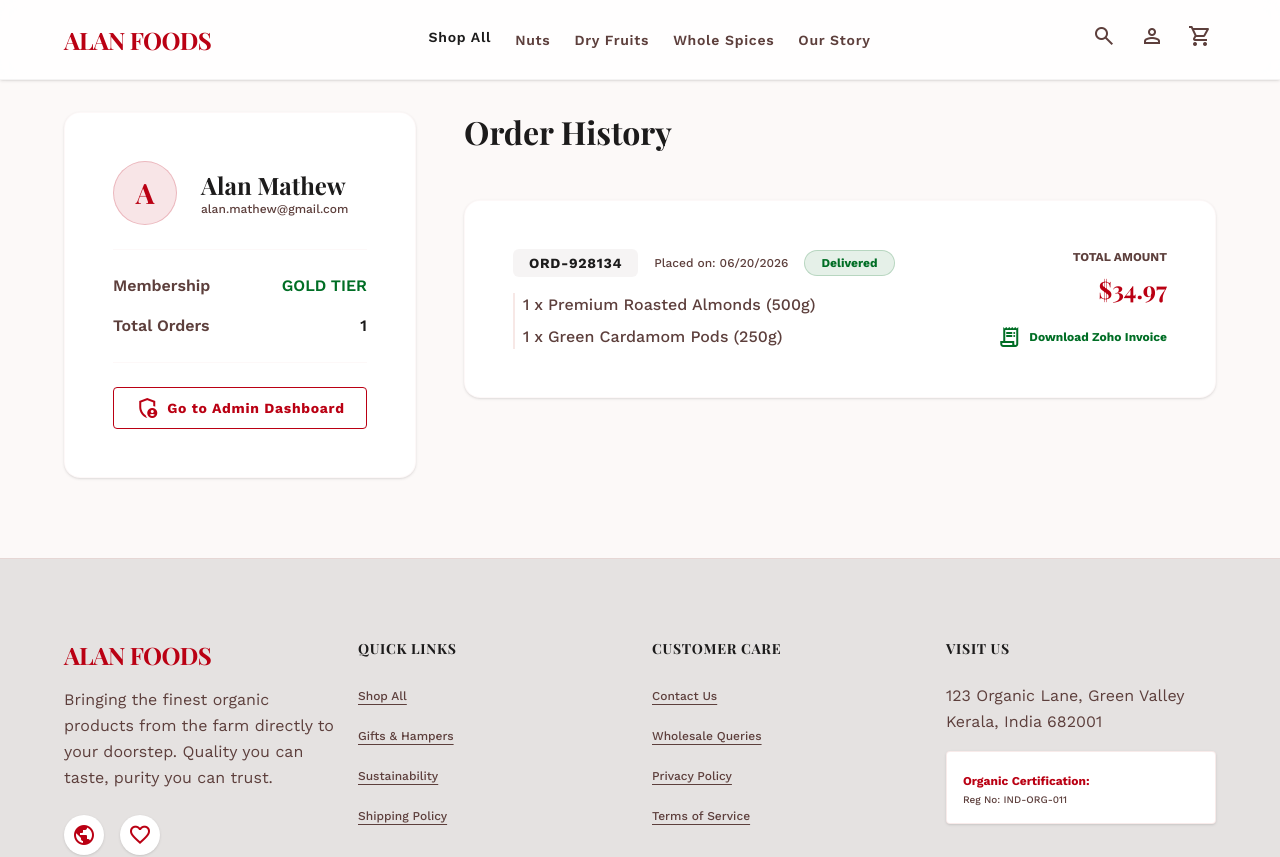
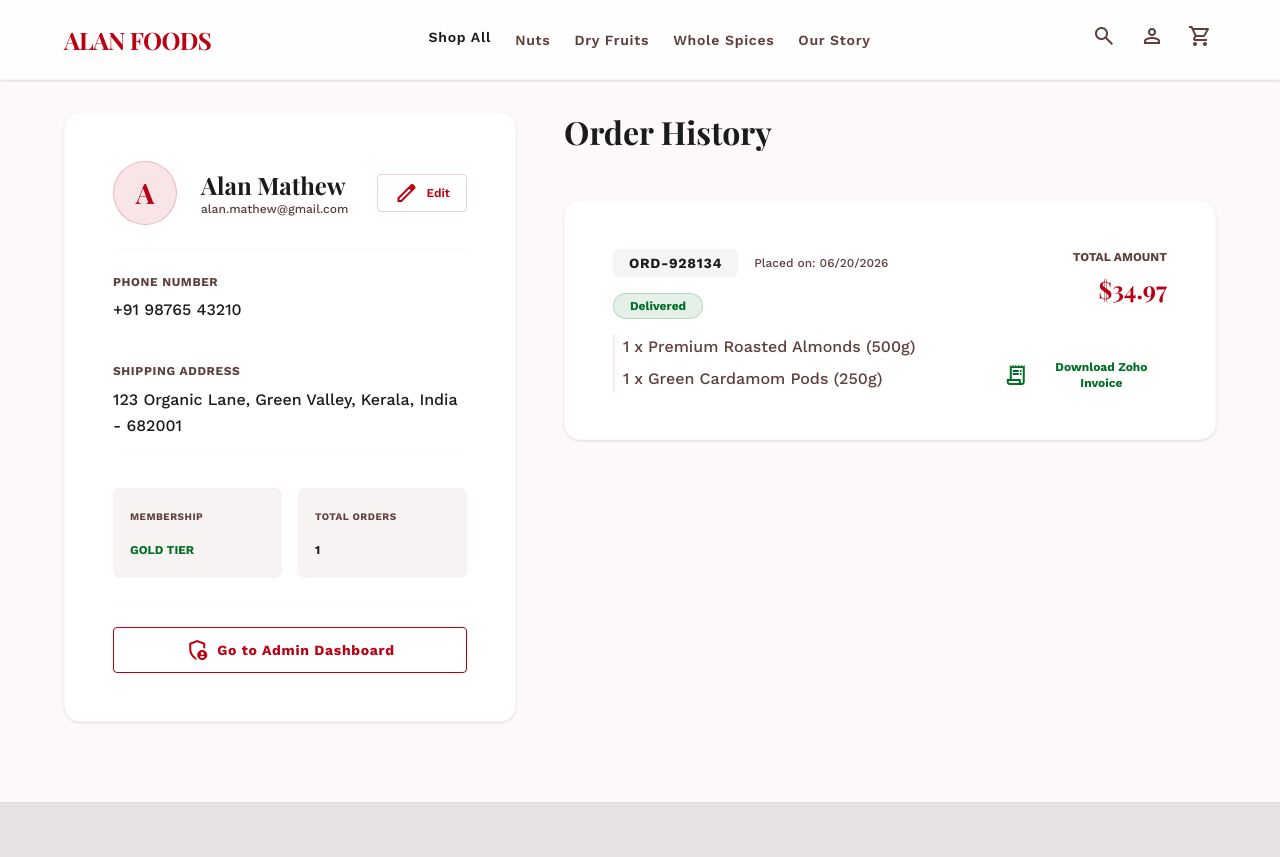
Before and after one commit to ALANSAM10-tech/ALANFOODS, a Next.js app in the folder frontend/: page /account in a window 1280 px wide. Shown: the top 857 px of the page. Built offline with nearby package versions, Linux system fonts and the light colour scheme; a web font is replaced by a local one.

Commit message:
feat: redesign account profile card, add inline edit and details update form persisting to localStorage

```diff
--- a/frontend/app/account/page.tsx
+++ b/frontend/app/account/page.tsx
@@ -21,6 +21,16 @@
   // State
   const [orders, setOrders] = useState<Order[]>([]);
 
+  // Profile state
+  const [profile, setProfile] = useState({
+    name: "Alan Mathew",
+    email: "alan.mathew@gmail.com",
+    phone: "+91 98765 43210",
+    address: "123 Organic Lane, Green Valley, Kerala, India - 682001"
+  });
+  const [isEditing, setIsEditing] = useState(false);
+  const [editForm, setEditForm] = useState({ ...profile });
+
   useEffect(() => {
     // Read from localStorage
     const saved = localStorage.getItem("mock_orders");
@@ -41,7 +51,30 @@
       localStorage.setItem("mock_orders", JSON.stringify(initialOrders));
       setTimeout(() => setOrders(initialOrders), 0);
     }
+
+    const savedProfile = localStorage.getItem("user_profile");
+    if (savedProfile) {
+      try {
+        const parsedProfile = JSON.parse(savedProfile);
+        setProfile(parsedProfile);
+        setEditForm(parsedProfile);
+      } catch (e) {
+        console.error("Failed to parse saved profile", e);
+      }
+    }
   }, []);
+
+  const handleProfileChange = (e: React.ChangeEvent<HTMLInputElement | HTMLTextAreaElement>) => {
+    const { name, value } = e.target;
+    setEditForm((prev) => ({ ...prev, [name]: value }));
+  };
+
+  const saveProfile = (e: React.FormEvent) => {
+    e.preventDefault();
+    setProfile(editForm);
+    localStorage.setItem("user_profile", JSON.stringify(editForm));
+    setIsEditing(false);
+  };
 
   return (
     <>
@@ -71,32 +104,130 @@
 
         <div className="grid grid-cols-1 lg:grid-cols-12 gap-lg items-start">
           {/* User Profile Info */}
-          <div className="lg:col-span-4 bg-white p-lg rounded-2xl border border-outline-variant/10 shadow-sm space-y-md">
-            <div className="flex items-center gap-md pb-md border-b border-outline-variant/10">
+          <div className="lg:col-span-5 bg-white p-lg rounded-2xl border border-outline-variant/10 shadow-sm space-y-md">
+            {!isEditing ? (
+              <>
+                <div className="flex items-center justify-between pb-md border-b border-outline-variant/10">
+                  <div className="flex items-center gap-md">
                     <div className="w-16 h-16 rounded-full bg-primary/10 text-primary flex items-center justify-center font-serif text-[28px] font-bold border border-primary/20">
-                A
+                      {profile.name.charAt(0).toUpperCase()}
                     </div>
                     <div>
-                <h2 className="font-serif text-headline-md font-bold text-on-surface">Alan Mathew</h2>
-                <p className="font-sans text-xs text-on-surface-variant font-medium">alan.mathew@gmail.com</p>
+                      <h2 className="font-serif text-headline-md font-bold text-on-surface">{profile.name}</h2>
+                      <p className="font-sans text-xs text-on-surface-variant font-medium">{profile.email}</p>
+                    </div>
+                  </div>
+                  <button
+                    onClick={() => {
+                      setEditForm({ ...profile });
+                      setIsEditing(true);
+                    }}
+                    className="flex items-center gap-xs font-sans text-label-sm text-primary border border-primary/20 hover:bg-primary/5 px-sm py-1.5 rounded-lg transition-all font-semibold"
+                  >
+                    <span className="material-symbols-outlined text-[16px]">edit</span>
+                    Edit
+                  </button>
+                </div>
+
+                <div className="space-y-md font-sans text-body-md">
+                  <div className="space-y-xs pb-sm border-b border-outline-variant/5">
+                    <span className="block text-xs uppercase font-bold text-on-surface-variant tracking-wider">Phone Number</span>
+                    <span className="text-on-surface font-medium">{profile.phone || "Not provided"}</span>
+                  </div>
+                  <div className="space-y-xs pb-sm border-b border-outline-variant/5">
+                    <span className="block text-xs uppercase font-bold text-on-surface-variant tracking-wider">Shipping Address</span>
+                    <span className="text-on-surface font-medium block leading-relaxed">{profile.address || "Not provided"}</span>
+                  </div>
+
+                  <div className="grid grid-cols-2 gap-sm pt-xs">
+                    <div className="bg-surface-container-low p-sm rounded-xl border border-outline-variant/5">
+                      <span className="block text-[10px] uppercase font-bold text-on-surface-variant tracking-wider mb-xs">Membership</span>
+                      <span className="text-secondary font-bold uppercase text-xs">Gold Tier</span>
+                    </div>
+                    <div className="bg-surface-container-low p-sm rounded-xl border border-outline-variant/5">
+                      <span className="block text-[10px] uppercase font-bold text-on-surface-variant tracking-wider mb-xs">Total Orders</span>
+                      <span className="text-on-surface font-bold text-xs">{orders.length}</span>
+                    </div>
+                  </div>
+                </div>
+              </>
+            ) : (
+              <form onSubmit={saveProfile} className="space-y-md">
+                <div className="flex items-center gap-sm pb-md border-b border-outline-variant/10">
+                  <span className="material-symbols-outlined text-primary text-[24px]">manage_accounts</span>
+                  <h2 className="font-serif text-headline-md font-bold text-on-surface">Edit Profile Details</h2>
+                </div>
+
+                <div className="space-y-sm font-sans">
+                  <div className="space-y-xs">
+                    <label className="text-xs uppercase font-bold text-on-surface-variant">Full Name</label>
+                    <input
+                      type="text"
+                      name="name"
+                      required
+                      value={editForm.name}
+                      onChange={handleProfileChange}
+                      className="w-full bg-white border border-outline-variant/40 rounded-lg px-md py-2 focus:ring-1 focus:ring-primary focus:border-primary text-sm font-sans"
+                    />
+                  </div>
+
+                  <div className="space-y-xs">
+                    <label className="text-xs uppercase font-bold text-on-surface-variant">Email Address</label>
+                    <input
+                      type="email"
+                      name="email"
+                      required
+                      value={editForm.email}
+                      onChange={handleProfileChange}
+                      className="w-full bg-white border border-outline-variant/40 rounded-lg px-md py-2 focus:ring-1 focus:ring-primary focus:border-primary text-sm font-sans"
+                    />
+                  </div>
+
+                  <div className="space-y-xs">
+                    <label className="text-xs uppercase font-bold text-on-surface-variant">Phone Number</label>
+                    <input
+                      type="tel"
+                      name="phone"
+                      value={editForm.phone}
+                      onChange={handleProfileChange}
+                      className="w-full bg-white border border-outline-variant/40 rounded-lg px-md py-2 focus:ring-1 focus:ring-primary focus:border-primary text-sm font-sans"
+                    />
+                  </div>
+
+                  <div className="space-y-xs">
+                    <label className="text-xs uppercase font-bold text-on-surface-variant">Shipping Address</label>
+                    <textarea
+                      name="address"
+                      rows={3}
+                      value={editForm.address}
+                      onChange={handleProfileChange}
+                      className="w-full bg-white border border-outline-variant/40 rounded-lg px-md py-2 focus:ring-1 focus:ring-primary focus:border-primary text-sm font-sans resize-none leading-relaxed"
+                    />
                   </div>
                 </div>
 
-            <div className="space-y-sm font-sans text-body-md">
-              <div className="flex justify-between font-semibold">
-                <span className="text-on-surface-variant">Membership</span>
-                <span className="text-secondary uppercase">Gold Tier</span>
+                <div className="flex gap-sm pt-xs">
+                  <button
+                    type="button"
+                    onClick={() => setIsEditing(false)}
+                    className="flex-1 border border-outline-variant/30 text-on-surface-variant hover:bg-surface-container py-2 rounded-lg font-sans text-label-md font-bold transition-all text-center"
+                  >
+                    Cancel
+                  </button>
+                  <button
+                    type="submit"
+                    className="flex-1 bg-primary text-white hover:brightness-110 py-2 rounded-lg font-sans text-label-md font-bold transition-all text-center shadow-sm"
+                  >
+                    Save Changes
+                  </button>
                 </div>
-              <div className="flex justify-between font-semibold">
-                <span className="text-on-surface-variant">Total Orders</span>
-                <span className="text-on-surface">{orders.length}</span>
-              </div>
-            </div>
+              </form>
+            )}
 
             <div className="pt-md border-t border-outline-variant/10">
               <Link
                 href="/admin/inventory"
-                className="w-full flex items-center justify-center gap-xs border border-primary text-primary hover:bg-primary hover:text-white py-2 rounded-lg font-sans text-label-md font-bold transition-all"
+                className="w-full flex items-center justify-center gap-xs border border-primary text-primary hover:bg-primary hover:text-white py-2.5 rounded-lg font-sans text-label-md font-bold transition-all"
               >
                 <span className="material-symbols-outlined text-[18px]">admin_panel_settings</span>
                 Go to Admin Dashboard
@@ -105,7 +236,7 @@
           </div>
 
           {/* Order History */}
-          <div className="lg:col-span-8 space-y-lg">
+          <div className="lg:col-span-7 space-y-lg">
             <h2 className="font-serif text-headline-lg font-bold text-on-surface">Order History</h2>
 
             {orders.length === 0 ? (
```
Lines whose indentation alone changed are shown as unchanged.
